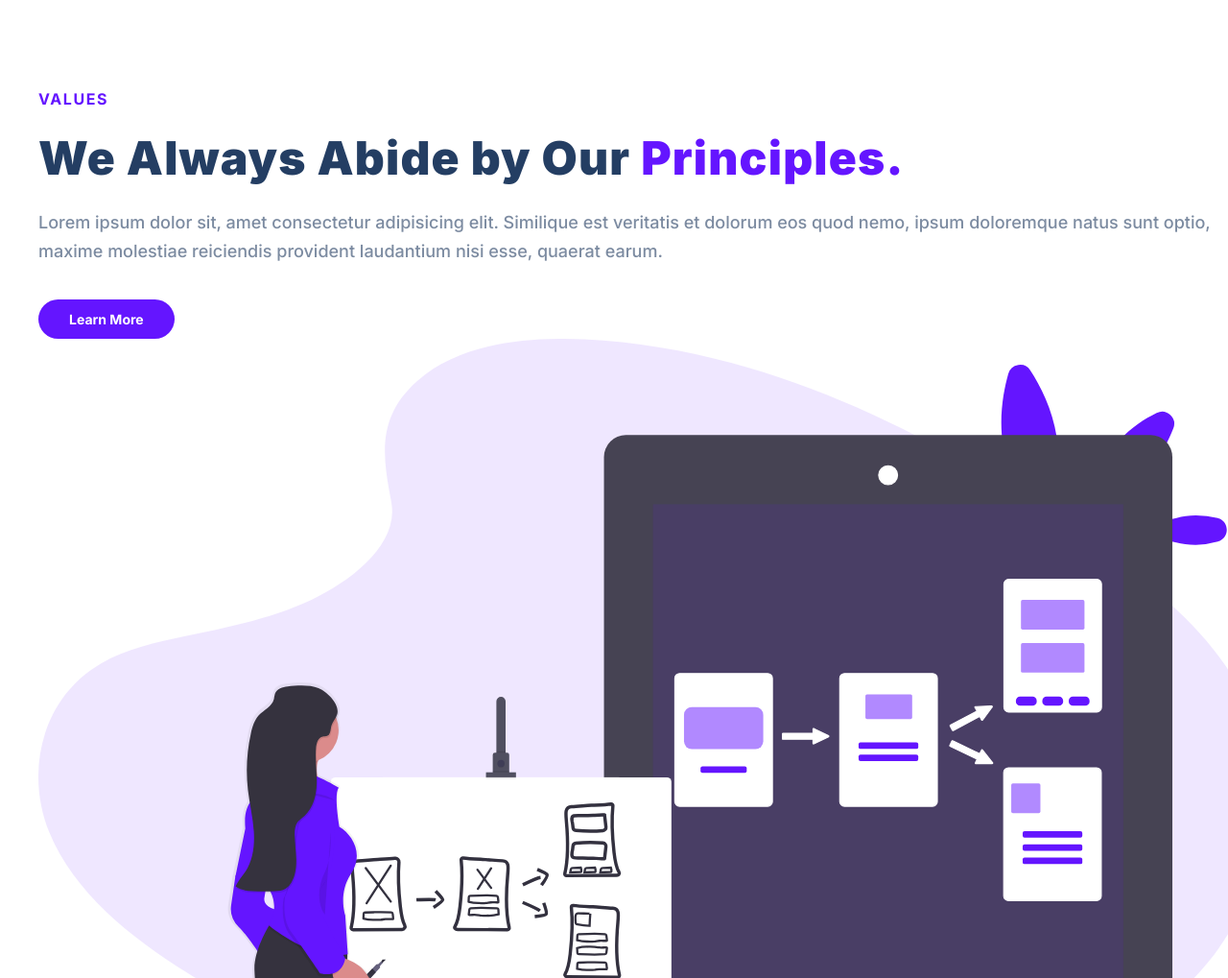
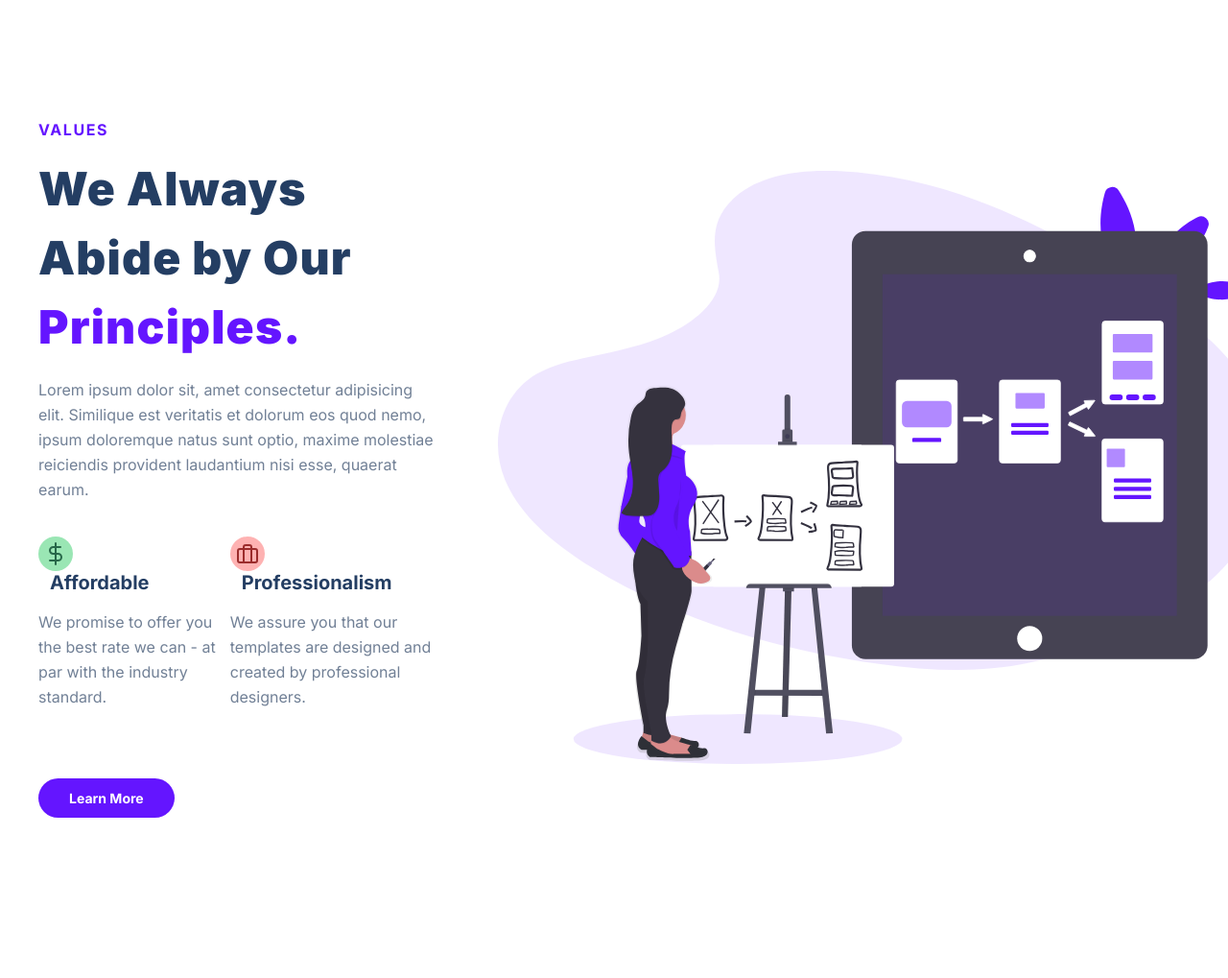
Before and after one commit to cornious-on-the-cob/Treact, a plain HTML site: page index.html in a window 1280 px wide. Shown: the part 3300-4319 px from the top of the page at 96% size. Drawn offline with Linux system fonts and the light colour scheme.

Commit message:
values done

```diff
--- a/index.html
+++ b/index.html
@@ -357,23 +357,113 @@
       <section id="values">
         <div class="container">
           <div class="row">
+            <div class="values">
               <div class="values__description">
                 <div class="section__tag">Values</div>
-                    <h2 class="section__title">We Always Abide by Our <span class="purple">Principles.</span></h2>
-                    <div class="section__para">Lorem ipsum dolor sit, amet consectetur adipisicing elit. Similique est veritatis et dolorum eos quod nemo, ipsum doloremque natus sunt optio, maxime molestiae reiciendis provident laudantium nisi esse, quaerat earum.</div>
+                <h2 class="section__title">
+                  We Always Abide by Our <span class="purple">Principles.</span>
+                </h2>
+                <div class="value__para">
+                  Lorem ipsum dolor sit, amet consectetur adipisicing elit.
+                  Similique est veritatis et dolorum eos quod nemo, ipsum
+                  doloremque natus sunt optio, maxime molestiae reiciendis
+                  provident laudantium nisi esse, quaerat earum.
+                </div>
                 <div class="values__list">
-
+                  <div class="value">
+                    <div class="value__title">
+                      <figure class="value__img--wrapper">
+                        <svg
+                          xmlns="http://www.w3.org/2000/svg"
+                          width="24"
+                          height="24"
+                          viewBox="0 0 24 24"
+                          fill="none"
+                          stroke="rgba(39, 103, 73, 1)"
+                          stroke-width="2"
+                          stroke-linecap="round"
+                          stroke-linejoin="round"
+                          class="value__img"
+                        >
+                          <line x1="12" y1="1" x2="12" y2="23"></line>
+                          <path
+                            d="M17 5H9.5a3.5 3.5 0 0 0 0 7h5a3.5 3.5 0 0 1 0 7H6"
+                          ></path>
+                        </svg>
+                      </figure>
+                      <div class="value__name">Affordable</div>
+                    </div>
+                    <div class="value__para">
+                      We promise to offer you the best rate we can - at par with
+                      the industry standard.
+                    </div>
+                  </div>
+                  <div class="value">
+                    <div class="value__title">
+                      <figure class="value__img--wrapper">
+                        <svg
+                          xmlns="http://www.w3.org/2000/svg"
+                          width="24"
+                          height="24"
+                          viewBox="0 0 24 24"
+                          fill="none"
+                          stroke="rgba(155, 44, 44, 1)"
+                          stroke-width="2"
+                          stroke-linecap="round"
+                          stroke-linejoin="round"
+                          class="value__img"
+                        >
+                          <rect
+                            x="2"
+                            y="7"
+                            width="20"
+                            height="14"
+                            rx="2"
+                            ry="2"
+                          ></rect>
+                          <path
+                            d="M16 21V5a2 2 0 0 0-2-2h-4a2 2 0 0 0-2 2v16"
+                          ></path>
+                        </svg>
+                      </figure>
+                      <div class="value__name">Professionalism</div>
+                    </div>
+                    <div class="value__para">
+                      We assure you that our templates are designed and created
+                      by professional designers.
+                    </div>
+                  </div>
                 </div>
                 <button class="btn">Learn More</button>
               </div>
               <figure class="img__wrapper">
-                    <img src="./assets/prototype-illustration.21bc4b3f612a2f257c3d361067582485.svg" alt="" class="values__img">
+                <img
+                  src="./assets/prototype-illustration.21bc4b3f612a2f257c3d361067582485.svg"
+                  alt=""
+                  class="values__img"
+                />
               </figure>
+            </div>
           </div>
         </div>
       </section>
 
+      <section id="pricing">
+        <div class="container">
+          <div class="row">
+            <div class="section__tag">Pricing</div>
+            <h2 class="section__title">Reasonable and Flexible Plans</h2>
+            <div class="section__para">
+              Lorem ipsum dolor sit amet consectetur adipisicing elit. Velit
+              dolorem laborum, in eum illo voluptas omnis aliquam explicabo,
+              quisquam accusamus officia magni numquam expedita hic!
+            </div>
+            <div class="plans">
 
+            </div>
+          </div>
+        </div>
+      </section>
     </main>
   </body>
 </html>
--- a/styles.css
+++ b/styles.css
@@ -49,6 +49,9 @@ img {
   width: 100%;
   max-width: 1280px;
   margin: 40px;
+  display: flex;
+  justify-content: space-between;
+  align-items: center;
 }
 
 /*
@@ -390,7 +393,6 @@ Features
   margin-left: 16px;
 }
 
-
 /*
 
 Quality Work
@@ -493,12 +495,57 @@ Steps
   line-height: 2;
 }
 
-
 /*
 
 Values
 
 */
+
+.values {
+  display: flex;
+  justify-content: center;
+  align-items: center;
+}
+
+.values__list {
+  display: flex;
+}
+
+.value__img--wrapper {
+  width: 36px;
+  height: 36px;
+  border-radius: 50%;
+  display: flex;
+  justify-content: center;
+  align-items: center;
+}
+
+.value__name {
+  margin-left: 12px;
+  font-size: 20px;
+  font-weight: bold;
+  color: #243e63;
+}
+
+.value__para {
+  margin-top: 16px;
+  line-height: 1.625;
+  color: #718096;
+  margin-bottom: 36px;
+}
+
+.value:nth-child(1) .value__img--wrapper {
+  background-color: #9ae6b4;
+}
+
+.value:nth-child(2) .value__img--wrapper {
+  background-color: #feb2b2;
+}
+
+.values__description {
+  width: 50%;
+  padding: 32px 64px 32px 0;
+}
 
 
 /*
```
Lines whose indentation alone changed are shown as unchanged.
